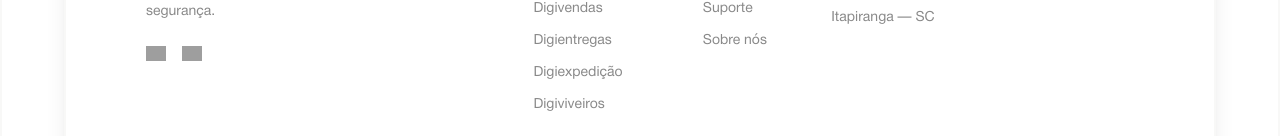
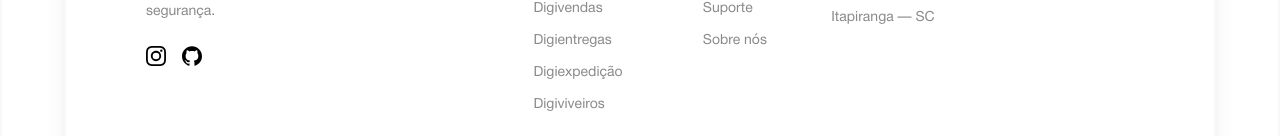
Before and after one commit to nedelsistemas/site, a Next.js app: page / in a window 1280 px wide. Shown: the part 7253-7389 px from the top of the page. Built offline with nearby package versions, Linux system fonts and the light colour scheme; grey boxes are pictures that could not be loaded.

Commit message:
atualizado path

```diff
--- a/src/components/footer.tsx
+++ b/src/components/footer.tsx
@@ -28,7 +28,7 @@
                     rel="noopener noreferrer"
                   >
                     <Image
-                      src="/ig.svg"
+                      src="/social/ig.svg"
                       alt="Instagram"
                       width={20}
                       height={20}
@@ -41,7 +41,7 @@
                     rel="noopener noreferrer"
                   >
                     <Image
-                      src="/github.svg"
+                      src="/social/github.svg"
                       alt="GitHub"
                       width={20}
                       height={20}
```
